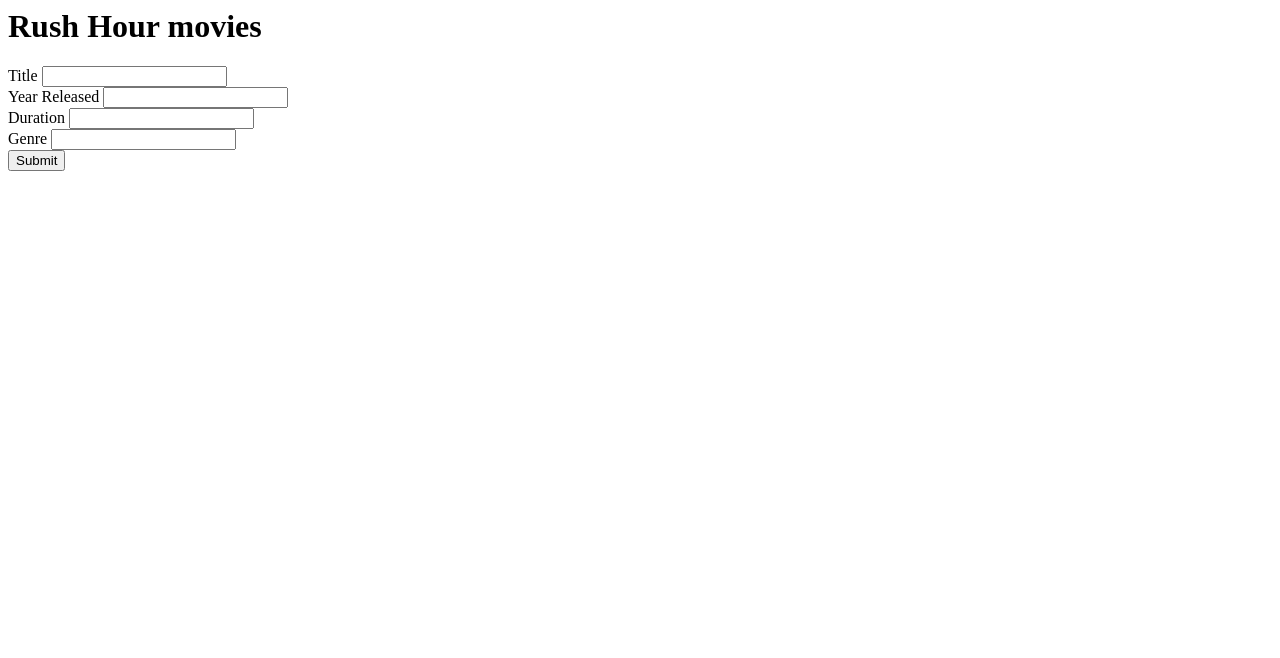
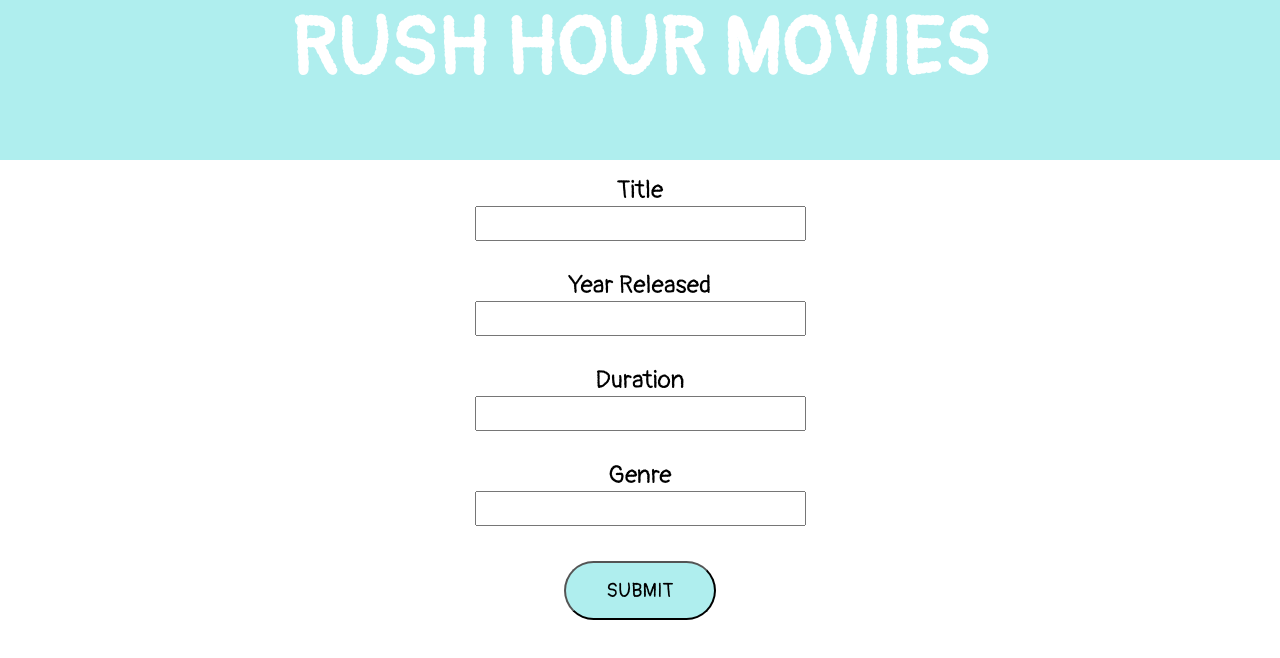
Before and after one commit to Fluffycat9999/JS-notes, a website: page Class Object Constructor Project/index.html in a window 1280 px wide. Drawn offline with Linux system fonts and the light colour scheme.

Commit message:
10-11-19(F)
Didn't make sense not to live for fun

```diff
--- a/Class Object Constructor Project/app.js
+++ b/Class Object Constructor Project/app.js
@@ -1,4 +1,12 @@
 //one class to create the object person, album, movie ***Model
+const form = document.querySelector('#movie-form');
+const userTitle = document.querySelector('#title');
+const userYearReleased = document.querySelector('#yearReleased');
+const userDuration = document.querySelector('#duration');
+const userGenre = document.querySelector('#genre');
+const display = document.querySelector('.display');
+
+
 //take arguments
 class Movie{
     constructor(title, yearReleased, duration, genre){
@@ -15,6 +23,33 @@
 const rushHour = new Movie('Rush Hour', 1998, '1 hour 38 mins', 'Comedy/Thriller/Action');
 console.log(rushHour);
 console.log(rushHour.calcAge());
+
+function eventListeners(){
+    form.addEventListener('submit', displayAvengerMember);
+    display.addEventListener('click', removeAvenger);
+
+    /* form.addEventListener('submit', function(){
+        console.log('test');
+    }); */
+}
+
+eventListeners();
+
+let html = '<div class="display-movie"> <div class="display-title"> %title%</div> <div class="display-yearReleased">%years% </div> <div class="display-duration">%duration% </div> <div class="display-genre">%genre% </div> <div class="remove-avenger"> <p class="remove-avenger">Remove Avenger &#10006;</p> </div> </div>'
+
+let newHtml= html.replace('%title%', userTitle.value);
+newHtml = newHtml.replace('%powers%', userPowers.value);
+newHtml = newHtml.replace('%name%', userFullName.value);
+newHtml = newHtml.replace('%years%', userFirstAppearance.value);
+newHtml = newHtml.replace('%url%', userImage.value);
+display.insertAdjacentHTML('beforeend', newHtml);
+
+/* console.log('hey please work');
+console.log(userAlias);  */
+e.preventDefault();
+
+
+
 
 //***View */ class for the UI which contains methods(user interface)
 /* class UI{
--- a/Class Object Constructor Project/index.html
+++ b/Class Object Constructor Project/index.html
@@ -2,10 +2,12 @@
 <head>
     <meta charset="UTF-8">
     <meta name="viewport" content="width=device-width, initial-scale=1.0">
-    <meta http-equiv="X-UA-Compatible" content="ie=edge"><!--
+    <meta http-equiv="X-UA-Compatible" content="ie=edge">
     <link rel="stylesheet" href="style.css">
-    <link rel="stylesheet" href="css/tailwind.css"> -->
-    <title>Document</title>
+
+    <link href="https://fonts.googleapis.com/css?family=Pangolin|Permanent+Marker|Roboto&display=swap" rel="stylesheet">
+<!--     <link rel="stylesheet" href="css/tailwind.css"> -->
+    <title>Movies</title>
 </head>
 <body class="bg-blue-200">
         <div class="banner">
@@ -15,49 +17,45 @@
             </div>
 
             <div class="user-input">
-                <form id="hero-form">
-                    <div class="hero-form-input">
+                <form id="movie-form">
+                    <div class="movie-form-input">
                         <label for="title"> Title</label>
                         <input type="text" id="title" class="text-box">
                     </div>
-                    <div class="hero-form-input">
+                    <div class="movie-form-input">
                         <label for="yearReleased"> Year Released</label>
                         <input type="text" id="yearReleased" class="text-box">
                     </div>
-                    <div class="hero-form-input">
+                    <div class="movie-form-input">
                         <label for="duration"> Duration</label>
                         <input type="text" id="duration" class="text-box">
                     </div>
-                    <div class="hero-form-input">
+                    <div class="movie-form-input">
                         <label for="genre"> Genre</label>
                         <input type="text" id="genre" class="text-box">
                     </div>
-                    <div class="hero-form-input">
+                    <div class="movie-form-input">
                         <input type="submit" value="Submit" class="btn btn-blue">
 
                     </div>
                 </form>
             </div>
         <div class="display">
-            <!-- <div class="display-avenger">
-                <div class="display-alias">
-                    Black Panther
-                </div>
-
-                <div class="display-powers">
-                    Strength, Speed, Vibranium
-                </div>
-
-                <div class="display-name">
-                    T'challa
-                </div>
-
-                <div class="display-years-active">
+            <!-- <div class="display-movie">
+                <div class="display-title">
 
                 </div>
 
-                <div class="display-image">
-                    <img src="" alt="">
+                <div class="display-yearReleased">
+
+                </div>
+
+                <div class="display-duration">
+
+                </div>
+
+                <div class="display-genre">
+
                 </div>
 
                 <div class="remove-avenger">
--- /dev/null
+++ b/Class Object Constructor Project/style.css
@@ -0,0 +1,102 @@
+html{
+    font-size: 62.5%;/* This make all relative units equlal to 10 px, REM-relative unit, 1 rem = 10 px*/
+}
+
+*, *::after, *::before{
+    box-sizing: border-box;
+    margin: 0;
+    padding: 0;
+    font-family: 'Pangolin', 'Permanent Marker', 'Roboto';
+}
+
+.utility-flex{
+    display: flex;
+    align-items: center;
+    justify-content: space-between;
+}
+
+.banner{
+    text-align: center;
+    margin: 0 auto;
+    background-color: paleturquoise;
+    color: white;
+    height: 20vh; /* viewport height */
+    font-size: 4rem;
+    text-transform: uppercase;
+}
+
+.user-input{
+    display: flex;
+    flex-direction: column;
+    justify-content: center;
+    align-items: center;
+}
+
+#movie-form{
+    display: flex;
+    flex-direction: column;
+    justify-content: space-around;
+    align-items: center;
+    height: 60vh;
+    font-size: 2.5rem;
+}
+
+.movie-form-input{
+    display: flex;
+    flex-direction: column;
+    justify-content: center;
+    align-items: center;
+    margin: 1rem;
+    height: 10vh;
+
+}
+
+.text-box{
+    font-size: 2.5rem;
+}
+
+.display{
+    display: flex;
+    align-items: center;
+    justify-content: space-between;
+    width: 80vw;
+    margin: 1rem;
+}
+
+.display-movie{
+    display: flex;
+    align-items: center;
+    justify-content: space-between;
+    height: 10rem;
+    font-size: 2.5rem;
+    width: 100%;
+}
+
+
+
+.btn-blue{
+    background-color: paleturquoise;
+}
+
+.btn, .btn:link, .btn:visited {
+    text-transform: uppercase;
+    text-decoration: none;
+    padding: 1.5rem 4.0rem;
+    display: inline-block;
+    margin: 1rem;
+    font-size: 2rem;
+    border-radius: 10rem;
+    transition: all .2s;
+    position: relative;
+    animation: moveInBottom .5s ease-out .75s;
+    animation-fill-mode: backwards;
+}
+.btn:hover{
+    transform: translateY(-.3rem);
+    box-shadow: 0 1.0rem 2rem rgba(0,0,0.2);
+
+}
+.btn:active{
+    transform: translateY(-1px);
+    box-shadow: 0 .5rem 1rem rgba(0,0,0.2);
+}
```
